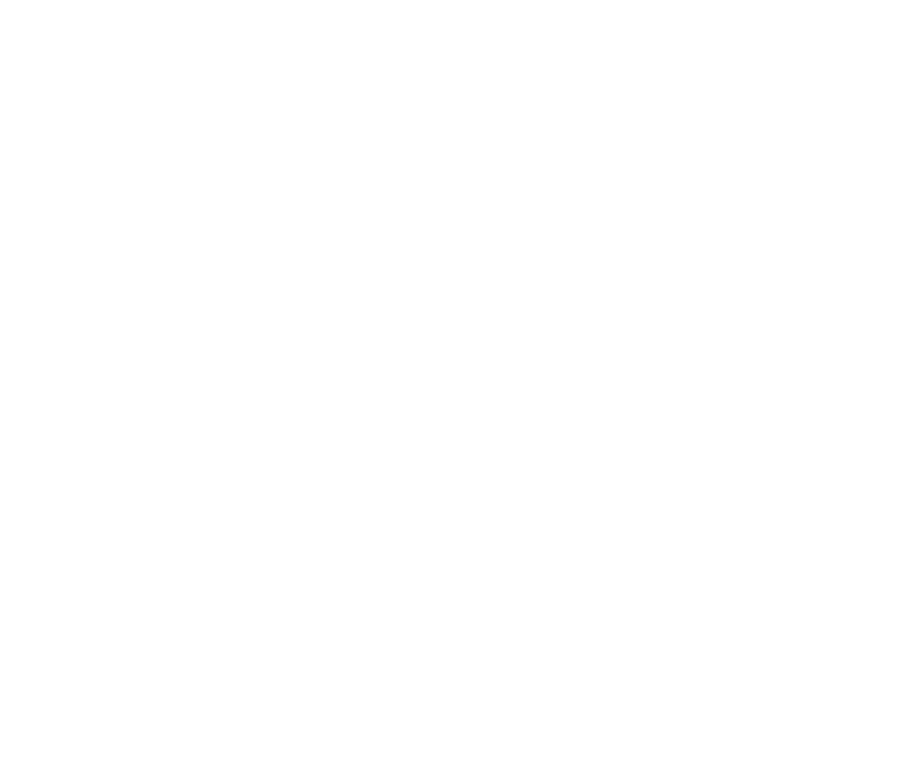
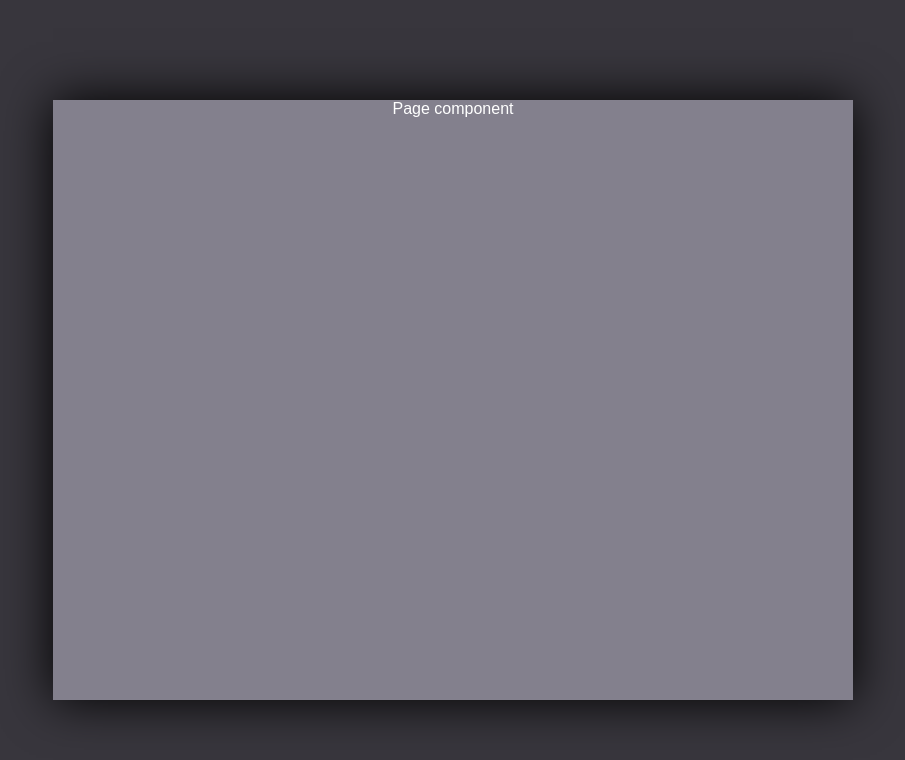
Before and after one commit to murzich/music-player, a React (Create React App) app: page / in a window 1280 px wide. Shown: the top 760 px of the page, without its empty margins (187-1092 px from the left). Built offline with nearby package versions, Linux system fonts and the light colour scheme.

Commit message:
Added Page component with styles.

```diff
--- a/src/App.js
+++ b/src/App.js
@@ -1,9 +1,12 @@
 import React, { Component } from 'react';
+import Page from "./components/Page";
 
 class App extends Component {
   render() {
     return (
-      <div>App component</div>
+      <div>
+        <Page />
+      </div>
     );
   }
 }
--- /dev/null
+++ b/src/components/Page.css
@@ -0,0 +1,19 @@
+.Page-wrapper {
+  display: flex;
+  justify-content: center;
+  align-items: center;
+  min-height: 100vh;
+  background-color: var(--bg-body);
+}
+
+.Page {
+  display: flex;
+  flex-direction: row;
+  align-items: stretch;
+  justify-content: center;
+  position: relative;
+  width: 800px;
+  height: 600px;
+  background-color: var(--bg-main);
+  box-shadow: 0 0 3rem black;
+}
--- /dev/null
+++ b/src/components/Page.js
@@ -0,0 +1,14 @@
+import React from 'react';
+import './Page.css'
+
+function Page(props) {
+  return (
+    <div className="Page-wrapper">
+      <div className="Page">
+        Page component
+      </div>
+    </div>
+  );
+}
+
+export default Page;
```
